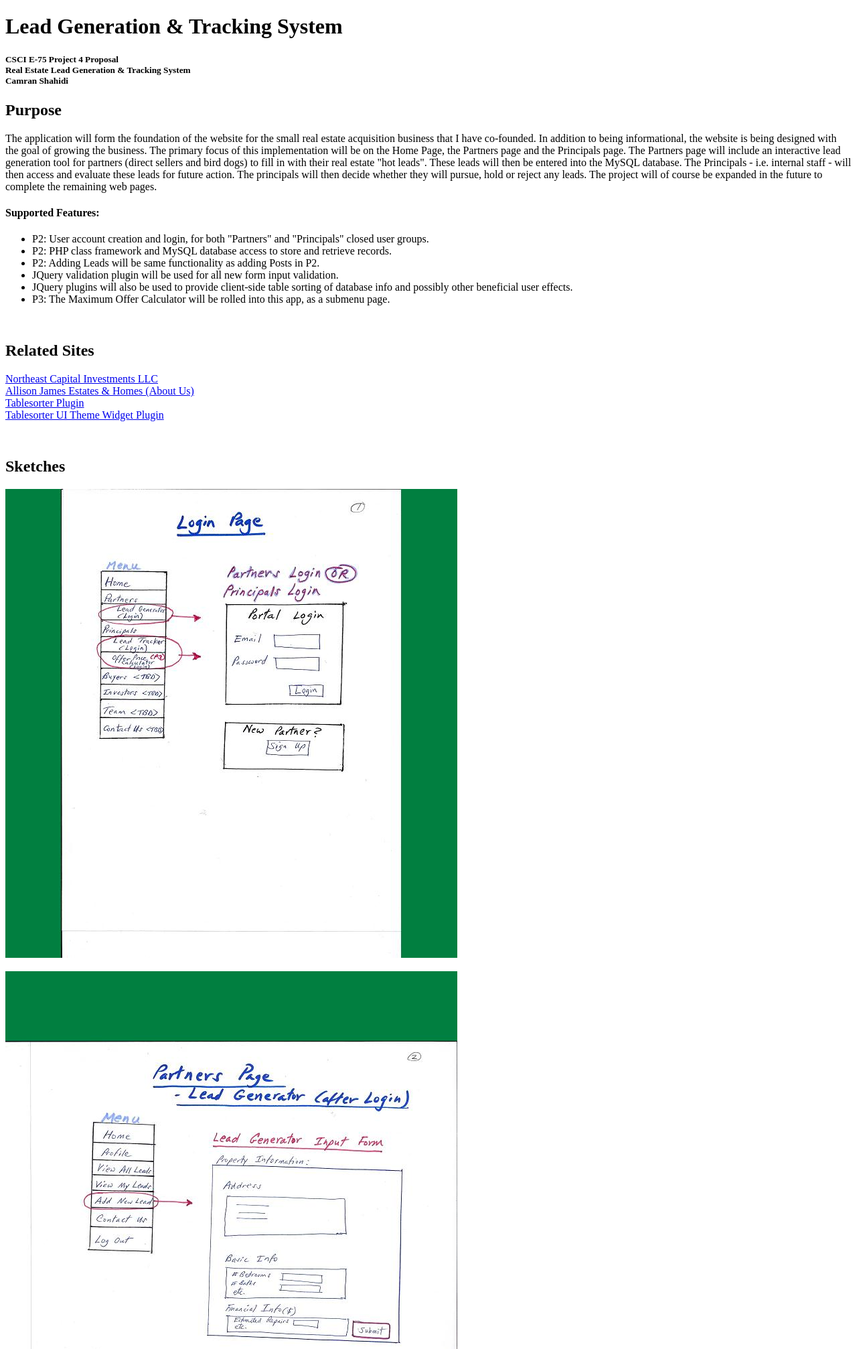
After one commit to cshahidi/dwa, a PHP site: page /stuff/p4.cshahidi.com/proposal.html in a window 1280 px wide. The commit adds this page. Shown: the top 2014 px of the page at 67% size. Run offline with PHP 8.4, Linux system fonts and the light colour scheme.

Commit message:
P4 Proposal

```diff
--- a/p3/css/offer_price_calculator.css
+++ b/p3/css/offer_price_calculator.css
@@ -3,7 +3,10 @@ body {
 	 font-family: Verdana, Geneva, Arial, sans-serif;
 	 font-size:	  small;		   		/* base size */
 	 margin:	  2em 16% 2em 2em;
-	  background-color: #3D4D7A;		/* light blue background */
+	 background-color: #3D4D7A;		/* light blue background */
+	/* Source of background-image: http://students.susanbuck.net/storage/code/_js/card-generator.html */
+	/* background-color: blue;
+	background-image: url("../images/texture_4.png"); */
 	}
 
 #wrapper {
--- /dev/null
+++ b/p4.cshahidi.com/proposal.html
@@ -0,0 +1,51 @@
+<!DOCTYPE html>
+ <head>
+	<title>CCSIE-75 P4 Proposal</title>
+	<meta http-equiv="Content-type" content="text/html; charset=UTF-8" />
+</head>
+
+<body>
+	<h1>Lead Generation & Tracking System</h1>
+    <h5>
+		CSCI E-75 Project 4 Proposal<br>
+		Real Estate Lead Generation & Tracking System<br>
+		Camran Shahidi
+    </h5>
+    <h2>Purpose</h2>
+    <p>The application will form the foundation of the website for the small real estate acquisition
+	   business that I have co-founded.  In addition to being informational, the website is being
+	   designed with the goal of growing the business.  The primary focus of this implementation will
+	   be on the Home Page, the Partners page and the Principals page.  The Partners page will include
+	   an interactive lead generation tool for partners (direct sellers and bird dogs) to fill in with
+	   their real estate "hot leads". These leads will then be entered into the MySQL database. The
+	   Principals - i.e. internal staff - will then access and evaluate these leads for future
+	   action. The principals will then decide whether they will pursue, hold or reject any leads.  The
+	   project will of course be expanded in the future to complete the remaining web pages.
+	</p>
+	<h4>Supported Features:</h4>
+	<ul>
+		<li>P2: User account creation and login, for both "Partners" and "Principals" closed user groups.</li>
+		<li>P2: PHP class framework and MySQL database access to store and retrieve records.</li>
+		<li>P2: Adding Leads will be same functionality as adding Posts in P2.</li>
+		<li>JQuery validation plugin will be used for all new form input validation.</li>
+		<li>JQuery plugins will also be used to provide client-side table sorting of database info
+			and possibly other beneficial user effects.</li>
+		<li>P3: The Maximum Offer Calculator will be rolled into this app, as a submenu page.</li>
+	</ul><br>
+
+    <h2>Related Sites</h2>
+	<p>
+	   <a href="http://www.northeastcapitalusa.com/">Northeast Capital Investments LLC </a><br>
+	   <a href="http://allisonjamesinc.com/">Allison James Estates & Homes (About Us)</a><br>
+	   <a href="http://tablesorter.com/docs/">Tablesorter Plugin</a><br>
+	   <a href="http://mottie.github.com/tablesorter/docs/example-widget-ui-theme.html">
+		    Tablesorter UI Theme Widget Plugin</a>
+	</p><br>
+
+    <h2>Sketches</h2>
+    <p> <img src="images/tn-p4-sketch-1.jpg" alt="Sketch 1" /> <p>
+	<p> <img src="images/tn-p4-sketch-2.jpg" alt="Sketch 2" /> <p>
+    <p> <img src="images/tn-p4-sketch-3.jpg" alt="Sketch 3" /> <p>
+
+ </body>
+ </html>
```
Also changed, not shown: p3/images/texture_4.png (added), p4.cshahidi.com/images/p4-sketch-1.jpg (added), p4.cshahidi.com/images/p4-sketch-2.jpg (added), p4.cshahidi.com/images/p4-sketch-3.jpg (added), p4.cshahidi.com/images/tn-p4-sketch-1.jpg (added), p4.cshahidi.com/images/tn-p4-sketch-2.jpg (added), p4.cshahidi.com/images/tn-p4-sketch-3.jpg (added).
